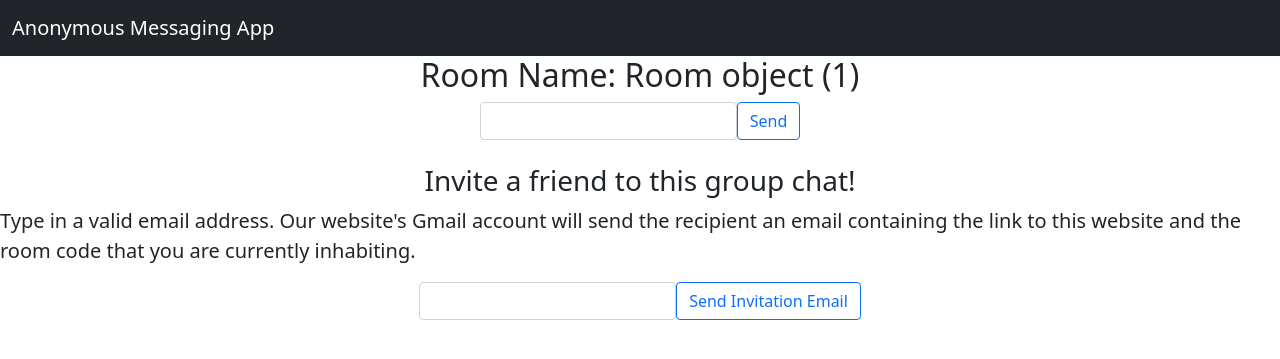
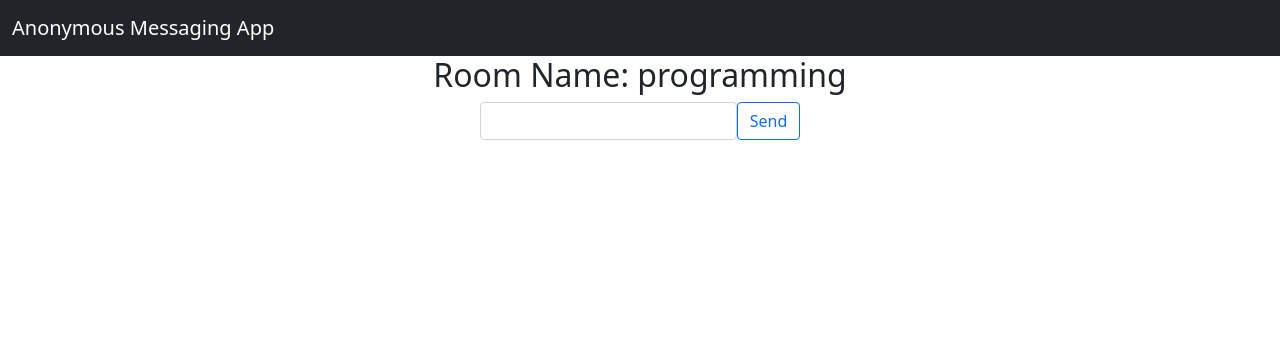
Before and after one commit to mcondecido/Anonymous-Messaging-App, a Django app: template templates/room.html in a window 1280 px wide. Shown: the top 359 px of the page. Run offline with Django 3.2, Linux system fonts and the light colour scheme; the template is opened without the code that fills it: values that come from a table or form of the project are taken from there, others are empty; data comes from the database, SQL or seed files in the repository; both versions use the stored data as it was after the commit; some libraries are stand-ins or nearby versions.

Commit message:
deleted email function

```diff
--- a/anon_message_4501/settings.py
+++ b/anon_message_4501/settings.py
@@ -45,6 +45,7 @@ INSTALLED_APPS = [
     "crispy_forms",
     "crispy_bootstrap5",
     'django_celery_beat',
+    'floppyforms',
 ]
 
 CRISPY_ALLOWED_TEMPLATE_PACKS = "bootstrap5"
--- a/chat/forms.py
+++ b/chat/forms.py
@@ -11,6 +11,7 @@ class PublicForm(ModelForm):
         fields = ('name',)
         labels = add_labels
 
+
 class PrivateForm(ModelForm):
     username = forms.CharField(max_length=100)
     class Meta:
--- a/chat/models.py
+++ b/chat/models.py
@@ -5,9 +5,12 @@ from datetime import datetime
 # create room and message classes
 class Room(models.Model):
     name = models.CharField(max_length=100)
+    def __str__(self):
+        return self.name
 class PrivateRoom(models.Model):
     name = models.CharField(max_length=100)
     password = models.CharField(max_length=100)
+
 class Message(models.Model):
     text = models.CharField(max_length=10000)
     date = models.CharField(max_length=10000, default="current date")
--- a/chat/urls.py
+++ b/chat/urls.py
@@ -14,5 +14,4 @@ urlpatterns = [
     path('send/priv/', views.privatesend, name='privatesend'),
     path('getMessages/pub/<str:room>/', views.getMessages, name='getMessages'),
     path('getMessages/priv/<str:room>/', views.getPrivateMessages, name='getPrivateMessages'),
-    path('send_email/', views.send_email, name='send_email')
 ]
--- a/chat/views.py
+++ b/chat/views.py
@@ -66,7 +66,7 @@ def public(request):
                 return redirect("/pub_room/"+room_name+"/?username="+username)
 
     form = PublicForm()
-    public_room_list = PrivateRoom.objects.all()
+    public_room_list = Room.objects.all()
     return render(request, 'public.html', {'form': form, 'public_room_list': public_room_list})
 
 
@@ -116,7 +116,7 @@ def send(request):
     current_time = timezone.localtime(timezone.now())
     date_time = current_time.strftime("%m/%d/%Y %H:%M:%S")
     #change timedelta(seconds=5) to (days=1) if you want 24 hour expiration
-    expiration_date = datetime.now() + timedelta(seconds=5)
+    expiration_date = datetime.now() + timedelta(days=1)
     new_message = Message.objects.create(text=message, user=username, room=room_id, expiration=expiration_date, date=date_time, private=False)
     new_message.save()
     return HttpResponse('Message sent')
@@ -128,7 +128,7 @@ def privatesend(request):
     current_time = timezone.localtime(timezone.now())
     date_time = current_time.strftime("%m/%d/%Y %H:%M:%S")
     #change timedelta(seconds=5) to (days=1) if you want 24 hour expiration
-    expiration_date = datetime.now() + timedelta(seconds=5)
+    expiration_date = datetime.now() + timedelta(days=1)
     new_message = Message.objects.create(text=message, user=username, room=room_id, private=True, expiration=expiration_date, date=date_time)
     new_message.save()
     return HttpResponse('Message sent')
@@ -145,14 +145,3 @@ def getPrivateMessages(request, room):
     room_details = PrivateRoom.objects.get(name=room)
     messages = Message.objects.filter(room=room_details.id, private=True, expiration__gt=now)
     return JsonResponse({'messages': list(messages.values())})
-
-def send_email(request):
-    try:
-        recipient= request.POST['recipient']
-        room_name = request.POST['room_name']
-        msg = EmailMessage('Join this anonymous group chat session!',
-                        ' Go to this link - https://anonymous-chat-app-4501.herokuapp.com/ \n Create a new username and enter this room code: ' + room_name + '.', to=[recipient])
-        msg.send()
-        return HttpResponse('Email sent!')
-    except:
-        return HttpResponse('Incorrect email format!')
--- a/templates/room.html
+++ b/templates/room.html
@@ -73,46 +73,6 @@ setInterval(function(){
     </form>
 </div>
 
-<div class="container d-flex align-items-center justify-content-center mt-2">
-  <h3>Invite a friend to this group chat!</h3>
-</div>
-
-<div>
-  <p class="lead">Type in a valid email address. Our website's Gmail account will send the recipient an email containing the link to this website and the room code that you are currently inhabiting. </p>
-</div>
-<div class="container">
-
-    <form id="emails" >
-        {% csrf_token %}
-        <input type="hidden" name="room_name" id="room_name" value="{{room_details.name}}"/>
-        <div class="container d-flex align-items-center justify-content-center">
-          <div class="mb-3">
-            <input type="text" class="form-control" name="recipient" id="recipient" />
-          </div>
-          <div class="mb-3">
-            <input type="submit" class="btn btn-outline-primary" value="Send Invitation Email"/>
-          </div>
-        </div>
-    </form>
-</div>
-
-<script type="text/javascript">
-  $(document).on('submit','#emails',function(e){
-    e.preventDefault();
-    $.ajax({
-        type:'POST',
-        url:'/send_email',
-        data:{
-          recipient:$('#recipient').val(),
-          room_name:$('#room_name').val(),
-          csrfmiddlewaretoken:$('input[name=csrfmiddlewaretoken]').val(),
-        },
-        success: function(data){
-          alert(data)
-        }
-    });
-});
-</script>
 
 <script type="text/javascript">
   $(document).on('submit','#post-form',function(e){
@@ -127,9 +87,11 @@ setInterval(function(){
           message:$('#message').val(),
         csrfmiddlewaretoken:$('input[name=csrfmiddlewaretoken]').val(),
       },
+      /*
       success: function(data){
         alert(data)
       }
+      */
     });
     document.getElementById('message').value = ''
   });
```
Also changed, not shown: chat/fields.py (added, +18 -0 lines), templates/privateroom.html (+0 -36 lines), db.sqlite3.
